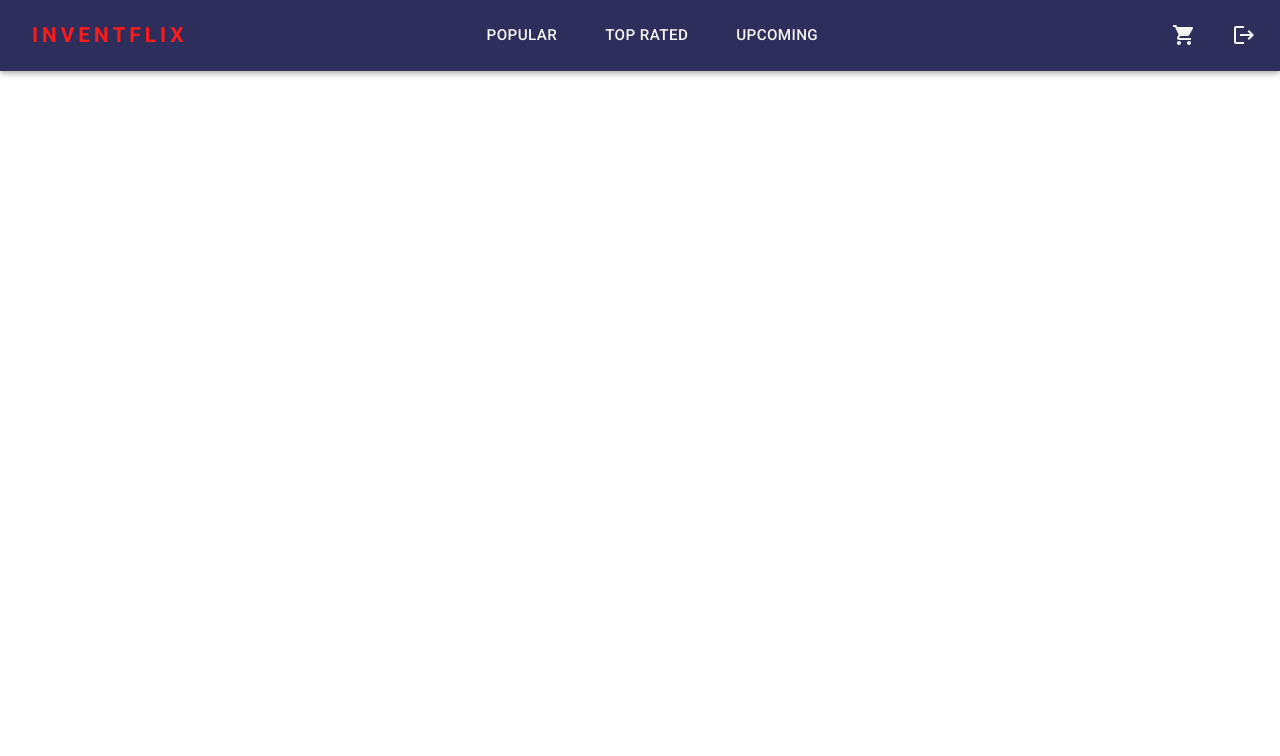
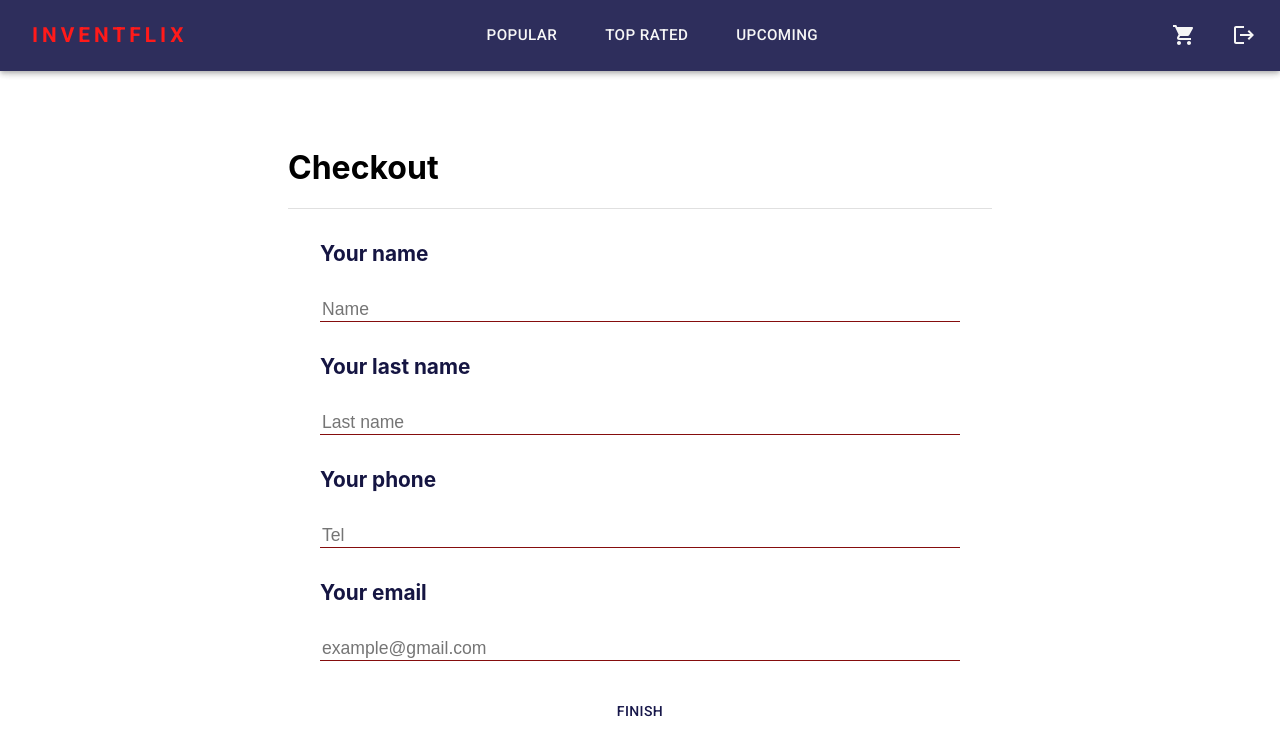
Before and after one commit to paizsantiago/proyectoReact, a React (Create React App) app: page /checkout in a window 1280 px wide. Shown: the top 756 px of the page. Built offline with nearby package versions, Linux system fonts and the light colour scheme.

Commit message:
subiendo las ordenes a firebase

```diff
--- a/package.json
+++ b/package.json
@@ -16,6 +16,7 @@
     "react-router-dom": "^6.3.0",
     "react-scripts": "5.0.1",
     "react-spinners": "^0.13.4",
+    "react-toastify": "^9.0.8",
     "web-vitals": "^2.1.4"
   },
   "scripts": {
--- a/src/App.css
+++ b/src/App.css
@@ -1,3 +1,7 @@
+*{
+  user-select: none;
+}
+
 
 .card:hover{
   box-shadow: 0 0 .3rem #08081d;
@@ -12,7 +16,113 @@
   flex-direction: column;
 }
 
+.containerDetail{
+  display: flex;
+  justify-content: center;
+  align-items: center;
+  flex-direction: column;
+  height: 100vh;
+  background-color: whitesmoke;
+}
 
+.imgBack{
+  position: absolute;
+  height: 100%;
+  width: 100%;
+  opacity: 15%;
+}
+
+.detail{
+  display: flex;
+  justify-content: center;
+  align-items: center;
+  z-index: 1;
+}
+
+.imgDetail{
+  width: 40%;
+  display: flex;
+  justify-content: center;
+  align-items: center;
+}
+
+.imgDetail img{
+  box-shadow: 0 0 1.2rem #08081d;
+  height: 25rem;
+  border-radius: .2rem;
+}
+
+.contador{
+  display: flex;
+  justify-content: center;
+  align-items: center;
+  gap: 2rem;
+  z-index: 1;
+}
+
+.botonAgregar{
+  width: 100%;
+}
+
+.formularioCheckout{
+  height: 100vh;
+  width: 100%;
+  display: flex;
+  justify-content: center;
+  align-items: center;
+}
+
+form{
+  display: flex;
+  flex-direction: column;
+  width: 50vw;
+  height: 50vh;
+  color: #e3e0da;
+  text-decoration: none;
+  padding: 2rem;
+}
+
+input{
+  display: block;
+  margin: 2rem 0 2rem 0;
+  background: none;
+  border: none;
+  outline: none;
+  border-bottom: 0.1rem solid rgb(133, 13, 13);
+  transition: .6s ease;
+  cursor: pointer;
+  font-size: 1.1rem;
+}
+
+input:hover {
+  border-bottom: 0.1rem solid rgb(219, 133, 133); }
+
+label{
+  color: #151542;
+  font-weight: bolder;
+  font-size: 1.3rem;
+}
+
+.infoDetail{
+  width: 50%;
+  padding: 2rem;
+  line-height: 1.7rem;
+  z-index: 1;
+}
+
+.infoDetail h2{
+  font-size: 3rem;
+  color: rgb(160, 4, 4);
+}
+
+.infoDetail h3, .infoDetail h4{
+  font-size: 1.3rem;
+  color: rgb(27, 26, 26);
+}
+
+.infoDetail h3 span{
+  color: #151542;
+}
 
 .cart h1{
   font-size: 8rem;
--- a/src/App.js
+++ b/src/App.js
@@ -8,6 +8,7 @@ import Cart from './components/Cart';
 import {CartProvider} from './context/CartContext';
 import { ThemeProvider } from '@mui/material';
 import {theme} from './themeMaterial/themeConfig';
+import Checkout from './components/Checkout';
 
 
 function App() {
@@ -22,6 +23,7 @@ function App() {
                 <Route path='/categoria/:categoriaId' element={<ItemListContainer/>}/>
                 <Route path='/detail/:categoriaId/:id' element={<ItemDetailContainer/>}/>
                 <Route path='/cart' element={<Cart/>}/>
+                <Route path='/checkout' element={<Checkout/>}/>
               </Routes>
           </BrowserRouter>
         </CartProvider>
--- a/src/components/Cart.jsx
+++ b/src/components/Cart.jsx
@@ -20,7 +20,7 @@ export default function Cart() {
       <Box>
         {cart.map((itemCart)=> <ItemCart itemCart={itemCart}/>)}
         <Button onClick={()=>clear()}>Clear Cart</Button>
-        <Button>Finish my purchase</Button>
+        <Button onClick={()=>navigate('/checkout')}>Finish my purchase</Button>
       </Box>
       }
     </Box>
--- /dev/null
+++ b/src/components/Checkout.jsx
@@ -0,0 +1,80 @@
+import { Box, Button, Divider } from '@mui/material'
+import { addDoc, collection, getFirestore, serverTimestamp } from 'firebase/firestore';
+import React, { useState } from 'react';
+import { useNavigate } from 'react-router-dom';
+import { useContext } from 'react';
+import { CartContext } from '../context/CartContext';
+import { ToastContainer, toast } from 'react-toastify';
+import 'react-toastify/dist/ReactToastify.css';
+
+export default function Checkout() {
+
+    const {cart, cartTotal, clear} = useContext(CartContext);
+    const [orderId, setOrderId] = useState('');
+    const [buyer, setBuyer] = useState({});
+    const navigate = useNavigate();
+
+    const infoBuyer = (e) =>{
+        setBuyer({
+            ...buyer,
+            [e.target.name] : e.target.value
+        })
+    }
+
+    const finalizarCompra = (e) =>{
+        e.preventDefault();
+        if(Object.values(buyer).length != 4){
+            toast.error('Please, complete the form', {
+                position: "top-right",
+                autoClose: 2000,
+                hideProgressBar: false,
+                closeOnClick: true,
+                pauseOnHover: true,
+                draggable: true,
+                progress: undefined,
+                });
+        }else{
+            const db = getFirestore();
+            const orders = collection(db, "orders");
+            addDoc(orders, {
+                buyer,
+                items: cart,
+                total: cartTotal(),
+                date: serverTimestamp()
+            }).then((res)=>{
+                setOrderId(res.id);
+                clear();
+            }).catch((error)=>console.log(error));
+        }
+
+    }
+
+    console.log(orderId);
+  return (
+    <Box className='formularioCheckout'>
+        {!orderId ?
+         <Box>
+            <h1>Checkout</h1>
+            <Divider/>
+            <form onSubmit={finalizarCompra}>
+                <label for="nombre">Your name</label>
+                <input type="text" placeholder='Name' name='name' onChange={infoBuyer}/>
+                <label for="nombre">Your last name</label>
+                <input type="text" placeholder='Last name' name='lastName' onChange={infoBuyer}/>
+                <label for="nombre">Your phone</label>
+                <input type="number" placeholder='Tel' name='phone' onChange={infoBuyer}/>
+                <label for="nombre">Your email</label>
+                <input type="email" placeholder='example@gmail.com' name='email' onChange={infoBuyer}/>
+                <Button type='submit'>Finish</Button>
+            </form>
+        </Box>
+        :
+        <Box>
+            <h2>Thanks you!</h2>
+            <h3>Your order ID is: {orderId}</h3>
+            <Button onClick={()=>navigate('/')}>Back</Button>
+        </Box>}
+        <ToastContainer />
+    </Box>
+  )
+}
--- a/src/components/ItemCount.jsx
+++ b/src/components/ItemCount.jsx
@@ -4,8 +4,8 @@ import { Box, Button } from "@mui/material";
 export default function ItemCount({stock, initial, onAdd, contador, setContador}) {
 
   return (
-    <Box sx={{margin: "2rem"}}>
-        <div style={{display:"flex", gap:"2rem", marginBottom: "1rem"}}>
+    <Box>
+        <div className="contador">
         <Button variant="contained" onClick={()=>{
             if(contador > initial){
                 setContador(contador-1);
@@ -18,7 +18,7 @@ export default function ItemCount({stock, initial, onAdd, contador, setContador}
             }
         }}>+</Button>
         </div>
-        <Button variant="contained" onClick={() =>{
+        <Button className="botonAgregar" variant="contained" onClick={() =>{
             onAdd();
             setContador(initial);
         }}>Agregar al carrito</Button>
--- a/src/components/ItemDetailContainer.jsx
+++ b/src/components/ItemDetailContainer.jsx
@@ -16,7 +16,6 @@ export default function ItemDetailContainer() {
 
         setTimeout(()=>{
           const db = getFirestore();
-          console.log(id)
           switch (categoriaId) {
             case "Popular":
               let movieRef = doc(db, "moviesPopular", id);
@@ -50,12 +49,20 @@ export default function ItemDetailContainer() {
                   setLoading(false);
                 });
                 break;
+            case "undefined":
+              let movieRef5 = doc(db, "moviesNowPlaying", id);
+              getDoc(movieRef5).then((res)=>{
+                const newObj = {...res.data(), id: res.id};
+                setMovieDetail(newObj);
+                setLoading(false);
+              });
+              break;
             default:
               break;
           }
         }, 1500)
 
-    }, [id])
+    }, [categoriaId, id])
 
   return (
     <div>
--- a/src/components/ItemListContainer.jsx
+++ b/src/components/ItemListContainer.jsx
@@ -43,7 +43,6 @@ export default function ItemListContainer() {
           });
 
           setMovies(cleanMovies);
-          console.log(cleanMovies);
           setLoading(false);
         });
       }, 1500)
--- a/src/context/CartContext.jsx
+++ b/src/context/CartContext.jsx
@@ -39,8 +39,12 @@ export const CartProvider = ({children}) => {
         return cart.some((item) => item.id === id);
     }
 
+    const cartTotal = () =>{
+        return cart.reduce((acc, item) => acc += item.price * item.quantity, 0);
+    }
+
     return (
-        <CartContext.Provider value={{cart, clear, isInCart, removeItem, addItem, contadorCarrito}}>
+        <CartContext.Provider value={{cart, clear, isInCart, removeItem, addItem, contadorCarrito, cartTotal}}>
             {children}
         </CartContext.Provider>
     )
```
Also changed, not shown: src/components/ItemDetail.jsx (+24 -13 lines), 1 other file (tests, documents, lock files or other folders).
